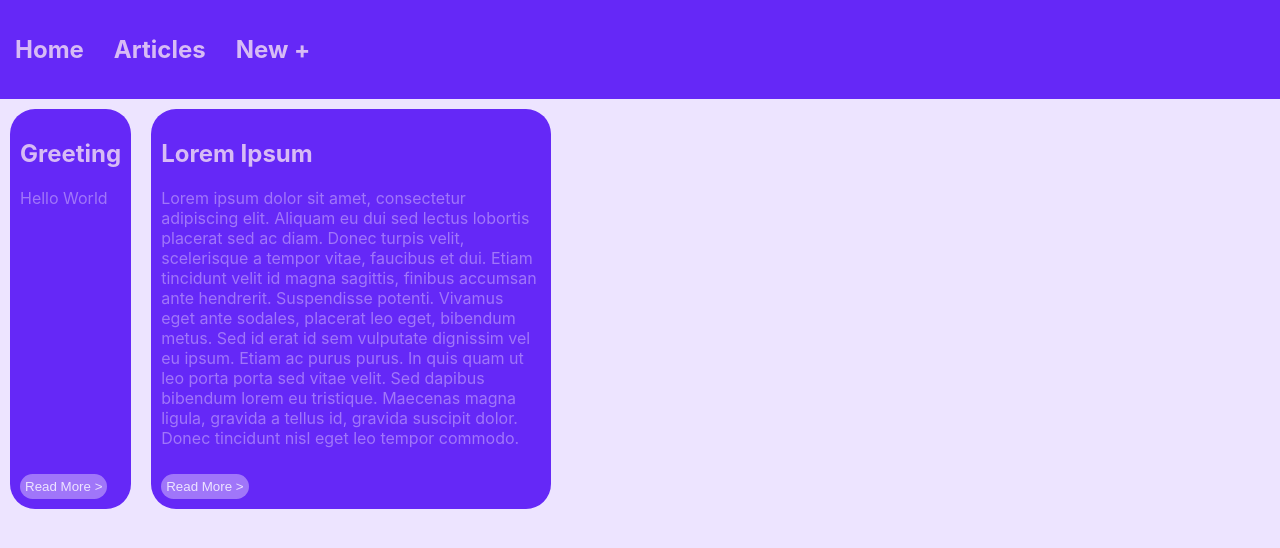
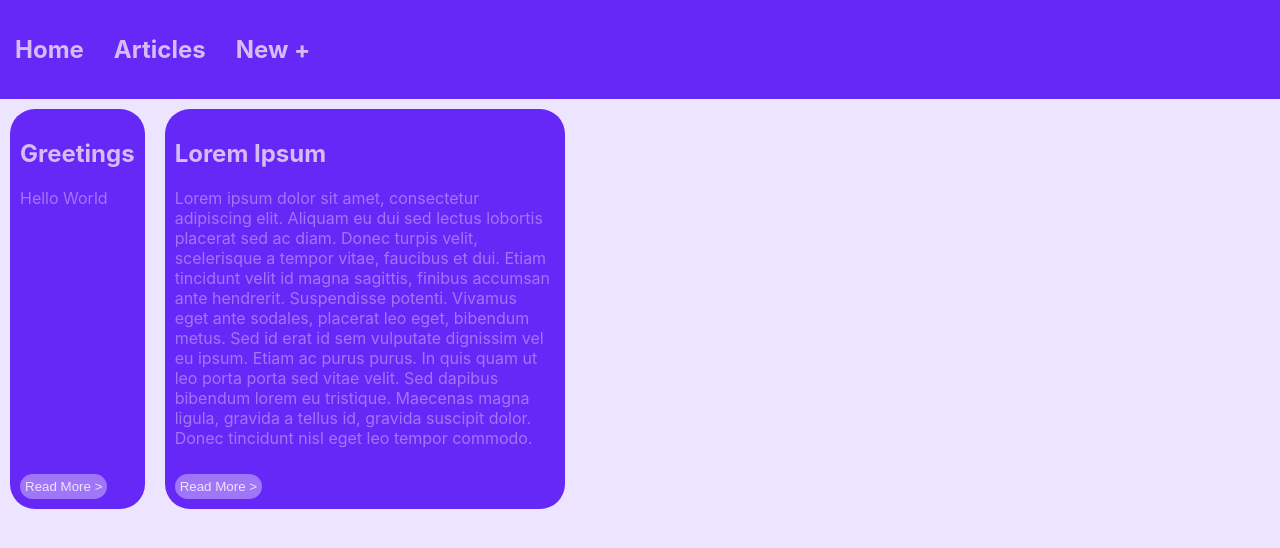
Before and after one commit to Galammar/Blog-Project, a Next.js app: page / in a window 1280 px wide. Shown: the top 548 px of the page. Built offline with nearby package versions, Linux system fonts and the light colour scheme.

Commit message:
added viewer (incomplete)

```diff
--- a/pages/index.js
+++ b/pages/index.js
@@ -4,13 +4,15 @@ import { useState } from 'react';
 import React from 'react';
 
 export default function Home() {
+  let [currentPage, setCurrentPage] = useState('articles');
+  let [viewingArticleID, setViewingArticleID] = useState(1);
   let [library, setLibrary] = useState([
     {
-      title: 'Greeting',
+      title: 'Greetings',
       preface: 'Hello World',
       content: 'Hello World!',
       date: '13/7/23',
-      ID: 1,
+      id: 1,
     },
     {
       title: 'Lorem Ipsum',
@@ -18,11 +20,11 @@ export default function Home() {
         'Lorem ipsum dolor sit amet, consectetur adipiscing elit. Aliquam eu dui sed lectus lobortis placerat sed ac diam. Donec turpis velit, scelerisque a tempor vitae, faucibus et dui. Etiam tincidunt velit id magna sagittis, finibus accumsan ante hendrerit. Suspendisse potenti. Vivamus eget ante sodales, placerat leo eget, bibendum metus. Sed id erat id sem vulputate dignissim vel eu ipsum. Etiam ac purus purus. In quis quam ut leo porta porta sed vitae velit. Sed dapibus bibendum lorem eu tristique. Maecenas magna ligula, gravida a tellus id, gravida suscipit dolor. Donec tincidunt nisl eget leo tempor commodo.',
       content: '',
       date: '13/7/23',
-      ID: 2,
+      id: 2,
     },
   ]);
 
-  function Article({ title, preface }) {
+  function Article({ title, preface, id }) {
     return (
       <div className={styles.article}>
         <div>
@@ -30,7 +32,15 @@ export default function Home() {
           <div
             dangerouslySetInnerHTML={{ __html: truncateString(preface, 615) }}
           />
-          <button className={styles.articleButton}>{'Read More >'}</button>
+          <button
+            className={styles.articleButton}
+            onClick={() => {
+              setViewingArticleID(id);
+              setCurrentPage('viewer');
+            }}
+          >
+            {'Read More >'}
+          </button>
         </div>
       </div>
     );
@@ -44,6 +54,7 @@ export default function Home() {
             key={index}
             title={article.title}
             preface={article.preface}
+            id={article.id}
           />
         ))}
       </div>
@@ -54,14 +65,48 @@ export default function Home() {
     return (
       <div className={styles.navBar}>
         <span className={styles.navBarElements}>
-          <h2>Home</h2>
+          <h2 onClick={() => setCurrentPage('home')}>Home</h2>
         </span>
         <span className={styles.navBarElements}>
-          <h2>Articles</h2>
+          <h2 onClick={() => setCurrentPage('articles')}>Articles</h2>
         </span>
         <span className={styles.navBarElements}>
-          <h2>New +</h2>
+          <h2 onClick={() => setCurrentPage('new')}>New +</h2>
         </span>
+      </div>
+    );
+  }
+
+  function Home() {
+    return (
+      <div>
+        <h1>Home</h1>
+      </div>
+    );
+  }
+
+  function Articles() {
+    return (
+      <div>
+        <Diary />
+      </div>
+    );
+  }
+
+  function New() {
+    return (
+      <div>
+        <h1>New</h1>
+      </div>
+    );
+  }
+
+  function Viewer() {
+    let thisArticle = library.find((item) => item.id === viewingArticleID);
+    return (
+      <div>
+        <h1>{thisArticle.title}</h1>
+        {thisArticle.content}
       </div>
     );
   }
@@ -81,7 +126,15 @@ export default function Home() {
       </Head>
       <main>
         <NavBar />
-        <Diary />
+        {currentPage === 'new' ? (
+          <New />
+        ) : currentPage === 'articles' ? (
+          <Articles />
+        ) : currentPage === 'viewer' ? (
+          <Viewer />
+        ) : (
+          <Home />
+        )}
       </main>
     </div>
   );
--- a/styles/Home.module.css
+++ b/styles/Home.module.css
@@ -29,6 +29,10 @@
   bottom: 10px;
 }
 
+.articleButton:hover {
+  cursor: pointer;
+}
+
 .articleTitle {
   color: #d7bbf5;
 }
@@ -44,3 +48,7 @@
   vertical-align: middle;
   color: #d7bbf5;
 }
+
+.navBarElements:hover {
+  cursor: pointer;
+}
```
